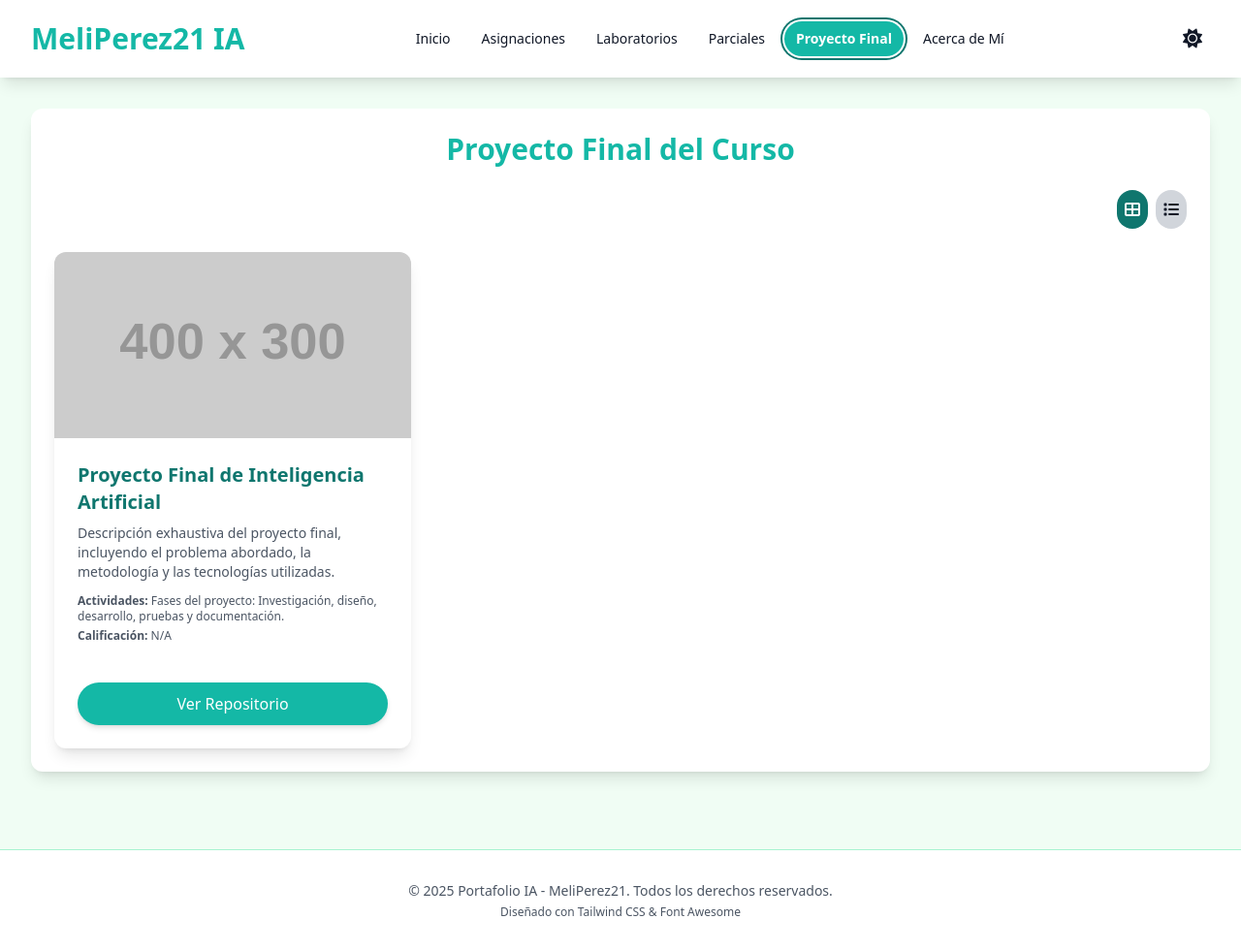
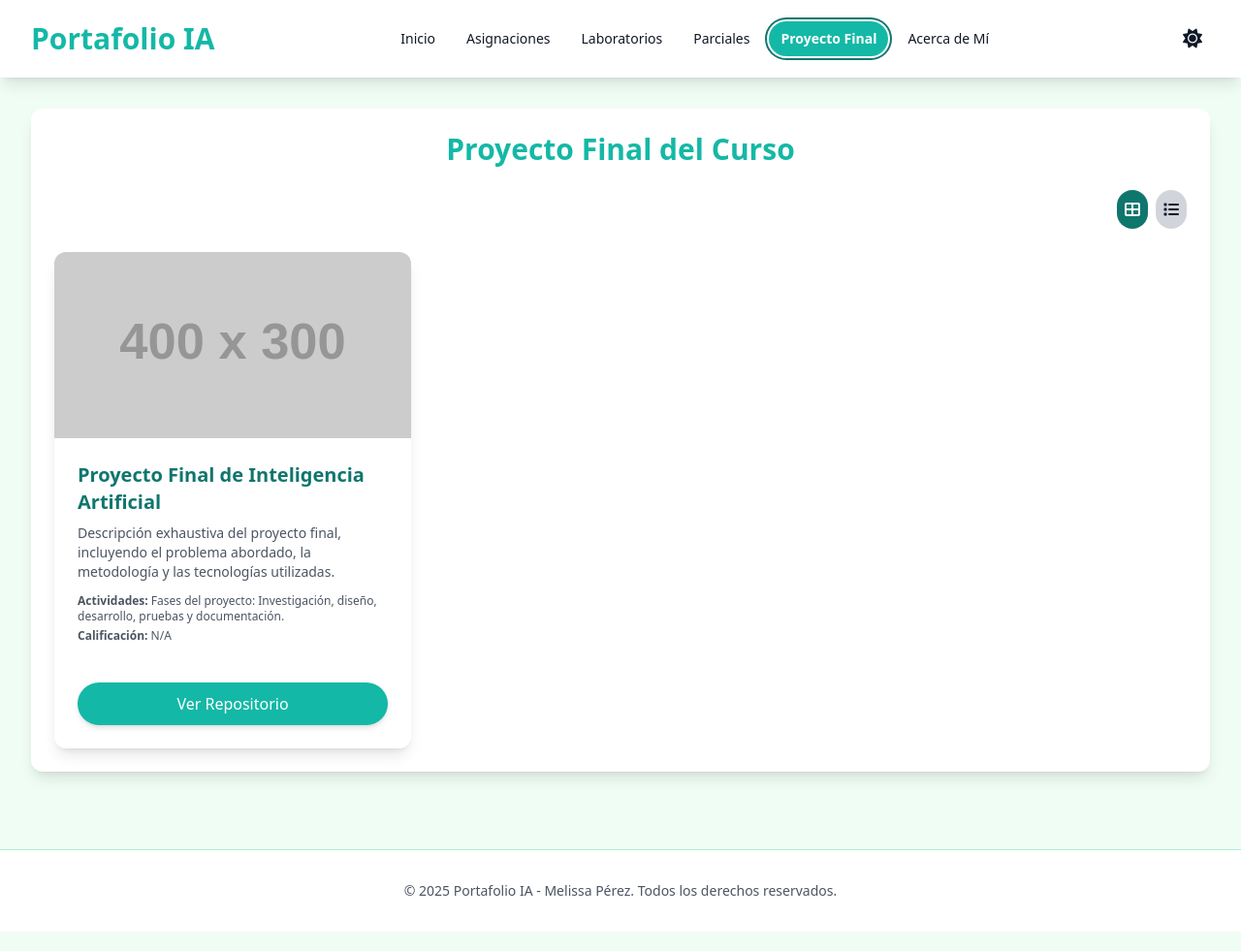
Before and after one commit to Meliperez21/Tarea-1, a plain HTML site: page proyecto_final.html in a window 1280 px wide. Shown: the whole page at 97% size. Drawn offline with nearby package versions, Linux system fonts and the light colour scheme; placeholder pictures from the web are drawn by us.

Commit message:
Update proyecto_final.html

```diff
--- a/proyecto_final.html
+++ b/proyecto_final.html
@@ -84,7 +84,7 @@
     <header id="main-header" class="bg-[var(--color-surface)] text-[var(--color-text)] shadow-lg fixed top-0 left-0 right-0 z-50 transition-transform duration-300">
         <div class="container mx-auto px-4 sm:px-6 lg:px-8 flex items-center justify-between h-20">
             <a href="index.html" class="text-2xl sm:text-3xl font-bold text-[var(--color-primary)] hover:text-[var(--color-accent)] transition-colors">
-                MeliPerez21 IA
+                Portafolio IA
             </a>
 
             <nav class="hidden md:flex space-x-2">
@@ -132,14 +132,13 @@
                 </button>
             </div>
             <div class="grid grid-cols-1 md:grid-cols-2 lg:grid-cols-3 gap-8" id="proyecto-final-container">
-                <!-- La tarjeta del proyecto final se cargará aquí por JS -->
+
             </div>
         </section>
     </main>
 
     <footer class="bg-[var(--color-surface)] text-[var(--color-text-secondary)] py-8 text-center border-t border-[var(--color-border)]">
-        <p class="text-sm">&copy; 2025 Portafolio IA - MeliPerez21. Todos los derechos reservados.</p>
-        <p class="text-xs mt-1">Diseñado con Tailwind CSS & Font Awesome</p>
+        <p class="text-sm">&copy; 2025 Portafolio IA - Melissa Pérez. Todos los derechos reservados.</p>
     </footer>
 
     <script src="js/data.js"></script>
```
